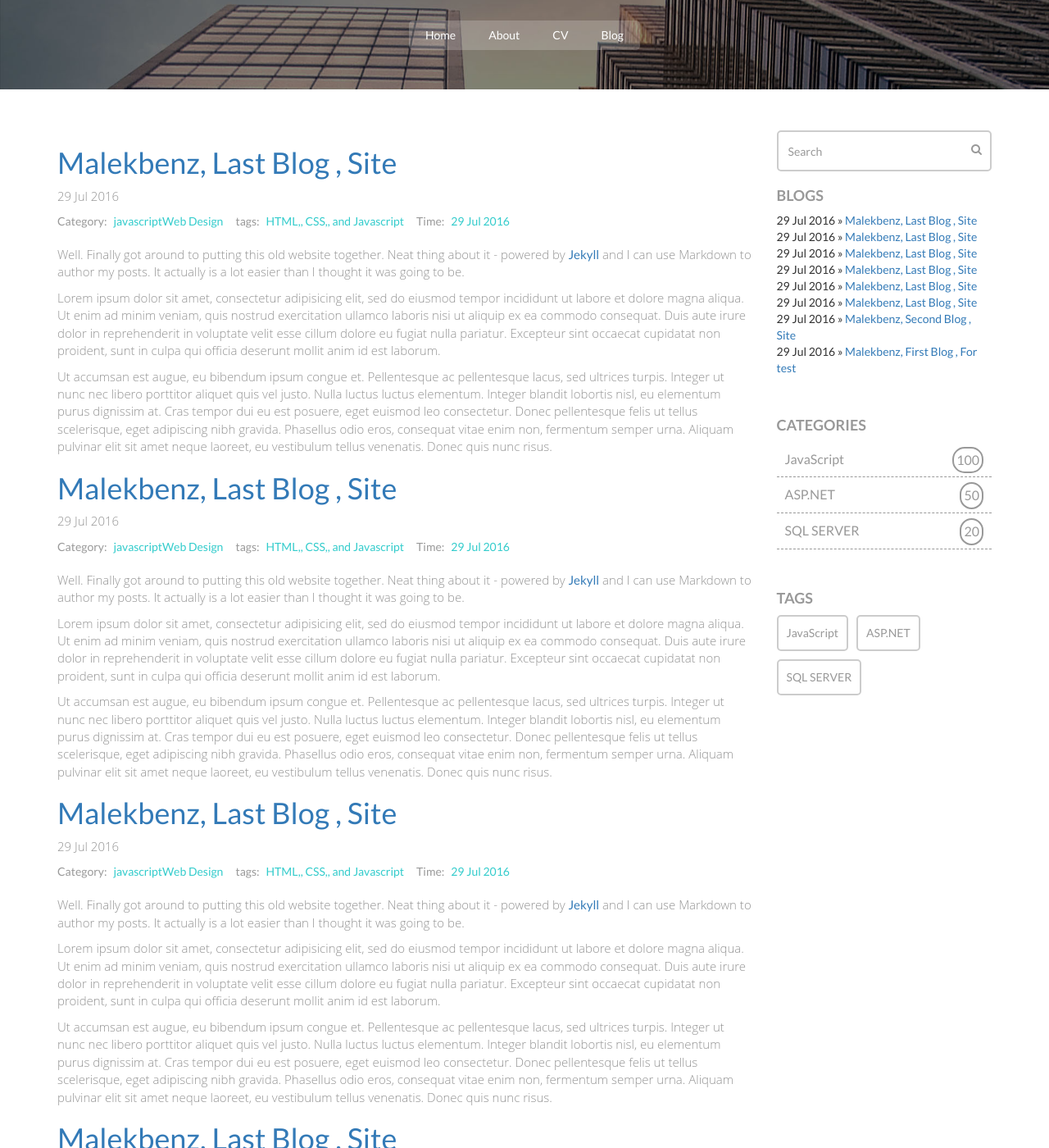
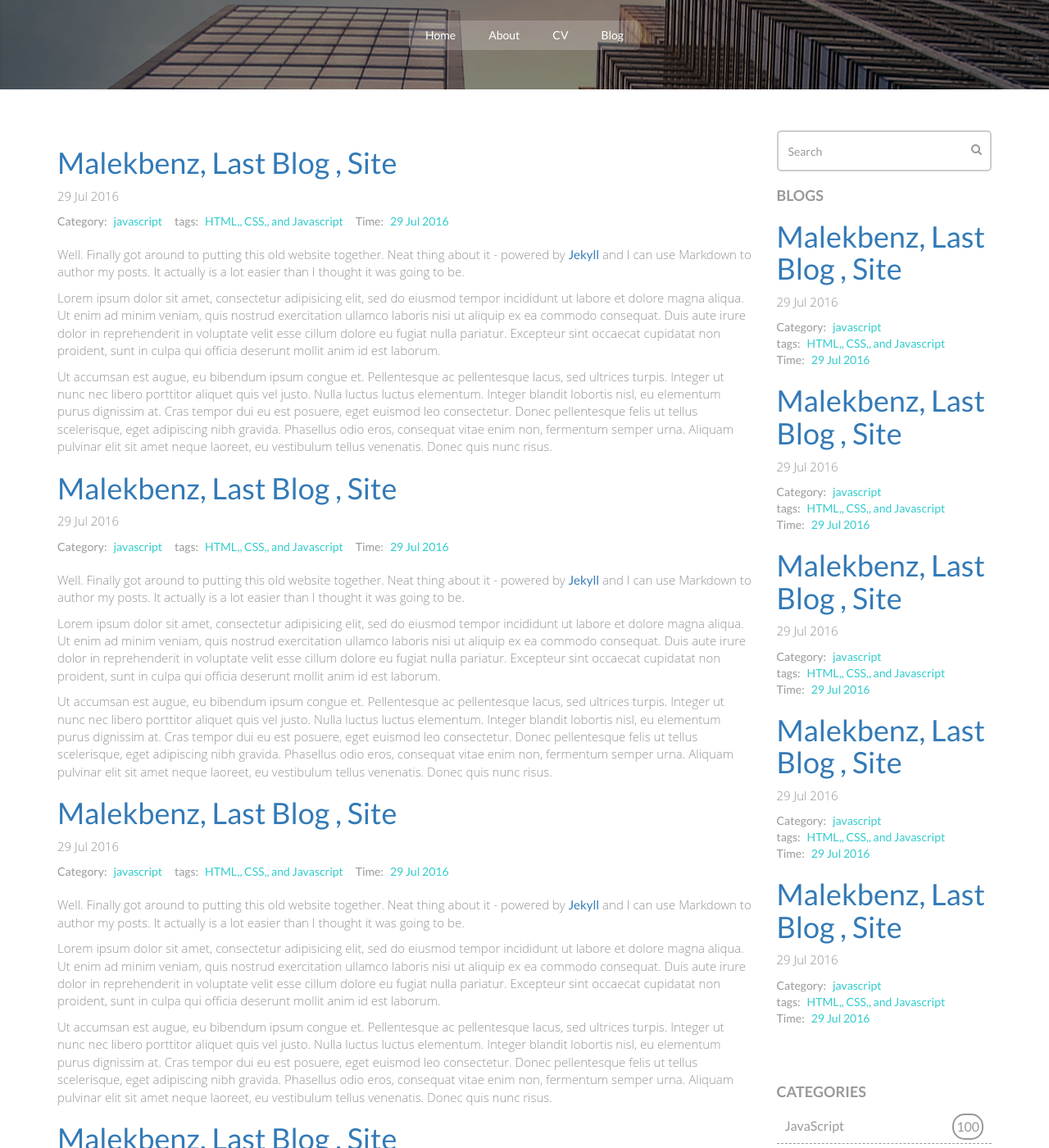
Before and after one commit to malekbenz/malekbenz, a Jekyll site: the page built from index.html, in a window 1280 px wide and 1400 px high, scrolled down 251 px. Shown: the whole window at 82% size. Built offline with Jekyll 4.4.1, drawn with Linux system fonts in a browser that asks for light colours; nearby versions of some CDN libraries; library files that are not in the unit come from our copies; the list of posts is cut into pages by our own code; some of the changed text lies outside the part shown.

Commit message:
side bar

```diff
--- a/index.html
+++ b/index.html
@@ -24,7 +24,7 @@ title: Malekbenz, Weblog
 					<p class="author">
 						<span class="date">{{ post.date | date_to_string }}</span>
 								<ul class="post-by">
-									<li>Category:<span>{{post.category}}Web Design</span></li>
+									<li>Category:<span>{{post.category}}</span></li>
 									<li>tags:<span>{{ post.tags | array_to_sentence_string }}</span></li>
 									<li>Time:<span>{{ post.date | date_to_string }}</span></li>
 								</ul>
@@ -70,11 +70,21 @@ title: Malekbenz, Weblog
 		<div class="sidebar-text">
 			<h2>Blogs</h2>
 			<ul class="posts">
-				{% for post in site.posts %}
+				<!--{% for post in site.posts %}
 				<li><span>{{ post.date | date_to_string }}</span> » <a href="{{ post.url }}" title="{{ post.title }}">{{ post.title }}</a></li>
+				{% endfor %}-->
+				{% for post in paginator.posts %}
+				<h1><a href="{{ post.url }}">{{ post.title }}</a></h1>
+				<p class="author">
+					<span class="date">{{ post.date | date_to_string }}</span>
+					<ul class="post-by">
+						<li>Category:<span>{{post.category}}</span></li>
+						<li>tags:<span>{{ post.tags | array_to_sentence_string }}</span></li>
+						<li>Time:<span>{{ post.date | date_to_string }}</span></li>
+					</ul>
+				</p>
 				{% endfor %}
 			</ul>
-
 
 		</div>
 
```
